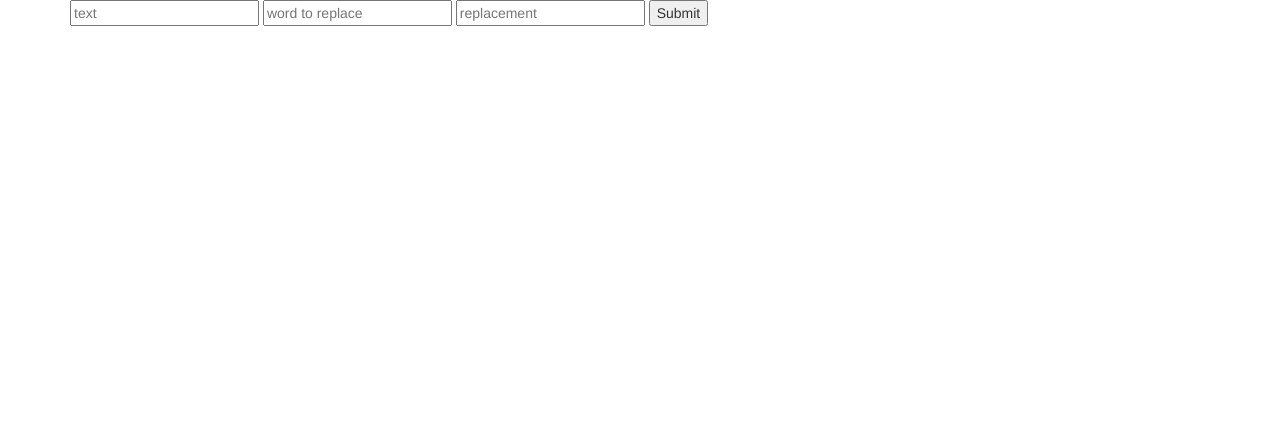
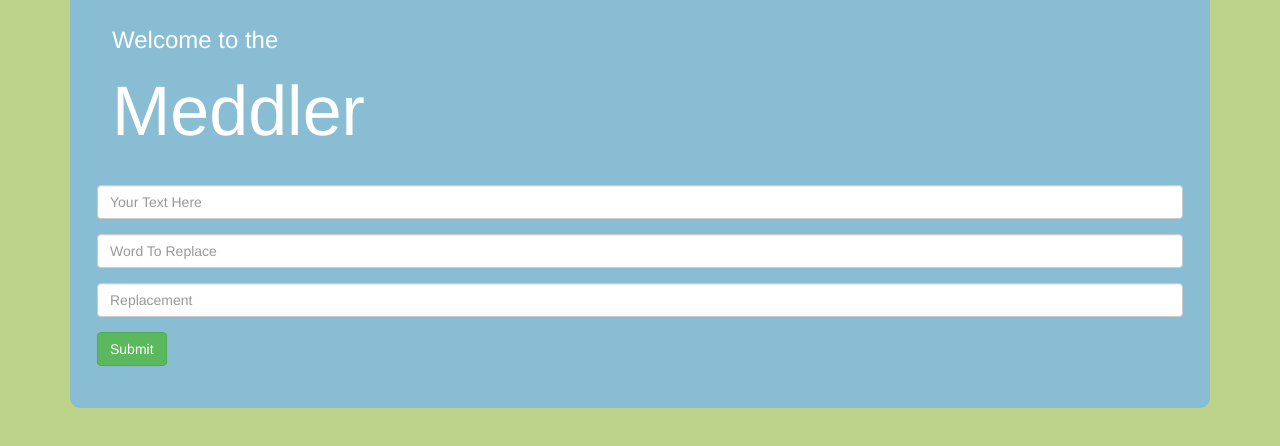
Before and after one commit to BeeHam/epicodus-js-Meddler, a plain HTML site: page index.html in a window 1280 px wide. Drawn offline with nearby package versions, Linux system fonts and the light colour scheme.

Commit message:
add custom css styling

```diff
--- /dev/null
+++ b/css/styles.css
@@ -0,0 +1,16 @@
+body {
+  background-color: #bdd389;
+  color: #fff;
+}
+
+.holder {
+  background-color: #89bdd3;
+  padding: 0.5em 3em;
+  margin: 0 auto;
+  border-radius: 0  0 10px 10px;
+}
+
+h1 {
+  font-size: 5em;
+  margin-bottom: 0.5em;
+}
--- a/index.html
+++ b/index.html
@@ -2,20 +2,34 @@
 <html>
   <head>
     <link rel="stylesheet" href="https://maxcdn.bootstrapcdn.com/bootstrap/3.3.5/css/bootstrap.min.css">
+    <link rel="stylesheet" href="css/styles.css">
     <script src="js/jquery-1.11.3.js"></script>
     <script src="js/scripts.js"></script>
     <title>Meddler</title>
   </head>
   <body>
     <div class="container">
-      <form class="meddler">
-        <input type="text" id="string" name="string" placeholder="text">
-        <input type="text" id="word" name="word" placeholder="word to replace">
-        <input type="text" id="replacement" name="replacement" placeholder="replacement">
-        <button type="submit">Submit</button>
-      </form>
-
-      <h2 id="result"></h2>
+      <div class="holder">
+        <h3>Welcome to the</h3>
+        <h1>Meddler</h1>
+        <form class="meddler form-horizontal">
+          <fieldset>
+            <div class="form-group">
+              <input type="text" id="string" class="form-control" name="string" placeholder="Your Text Here">
+            </div>
+            <div class="form-group">
+              <input type="text" id="word" class="form-control" name="word" placeholder="Word To Replace">
+            </div>
+            <div class="form-group">
+              <input type="text" id="replacement" class="form-control" name="replacement" placeholder="Replacement">
+            </div>
+            <div class="form-group">
+              <button type="submit" class="btn btn-success">Submit</button>
+            </div>
+          </fieldset>
+        </form>
+        <h2 id="result"></h2>
+      </div>
     </div>
   </body>
 </html>
```
